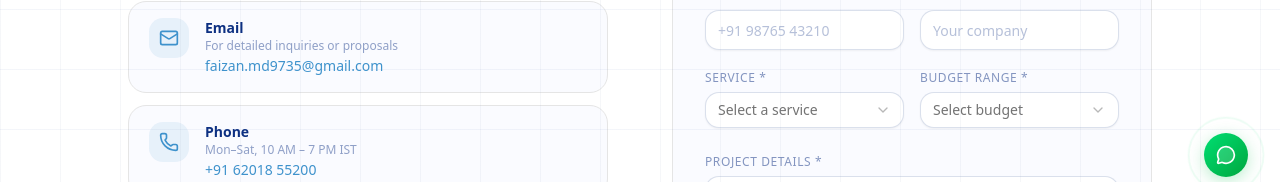
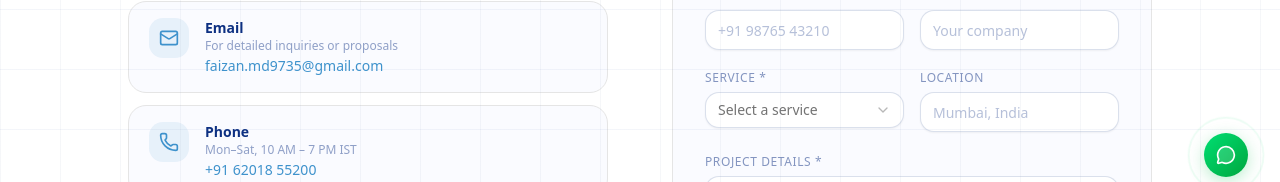
Before and after one commit to Craftbit-Solution/Craftbit, a Next.js app: page /contact in a window 1280 px wide. Shown: the part 591-773 px from the top of the page. Built offline with nearby package versions, Linux system fonts and the light colour scheme.

Commit message:
location field added in the contact section

```diff
--- a/app/contact/components/contact-form.tsx
+++ b/app/contact/components/contact-form.tsx
@@ -20,7 +20,7 @@ type FormData = {
   phone: string;
   company: string;
   service: string;
-  budget: string;
+  location: string;
   message: string;
 };
 
@@ -30,7 +30,7 @@ const empty: FormData = {
   phone: '',
   company: '',
   service: '',
-  budget: '',
+  location: '',
   message: '',
 };
 
@@ -49,8 +49,8 @@ export default function ContactForm() {
 
   const set =
     (field: keyof FormData) =>
-    (e: React.ChangeEvent<HTMLInputElement | HTMLTextAreaElement>) =>
-      setFormData((prev) => ({ ...prev, [field]: e.target.value }));
+      (e: React.ChangeEvent<HTMLInputElement | HTMLTextAreaElement>) =>
+        setFormData((prev) => ({ ...prev, [field]: e.target.value }));
 
   if (isSubmitted) {
     return (
@@ -180,7 +180,21 @@ export default function ContactForm() {
               </SelectContent>
             </Select>
           </div>
+
           <div className="space-y-1.5">
+            <Label htmlFor="location" className={labelClass}>
+              Location
+            </Label>
+            <Input
+              id="location"
+              type="tel"
+              placeholder="Mumbai, India"
+              value={formData.location}
+              onChange={set('location')}
+              className={inputClass}
+            />
+          </div>
+          {/* <div className="space-y-1.5">
             <Label className={labelClass}>Budget range *</Label>
             <Select
               value={formData.budget}
@@ -197,7 +211,7 @@ export default function ContactForm() {
                 <SelectItem value="5l+">₹5,00,000+</SelectItem>
               </SelectContent>
             </Select>
-          </div>
+          </div> */}
         </div>
 
         <div className="space-y-1.5">
```
